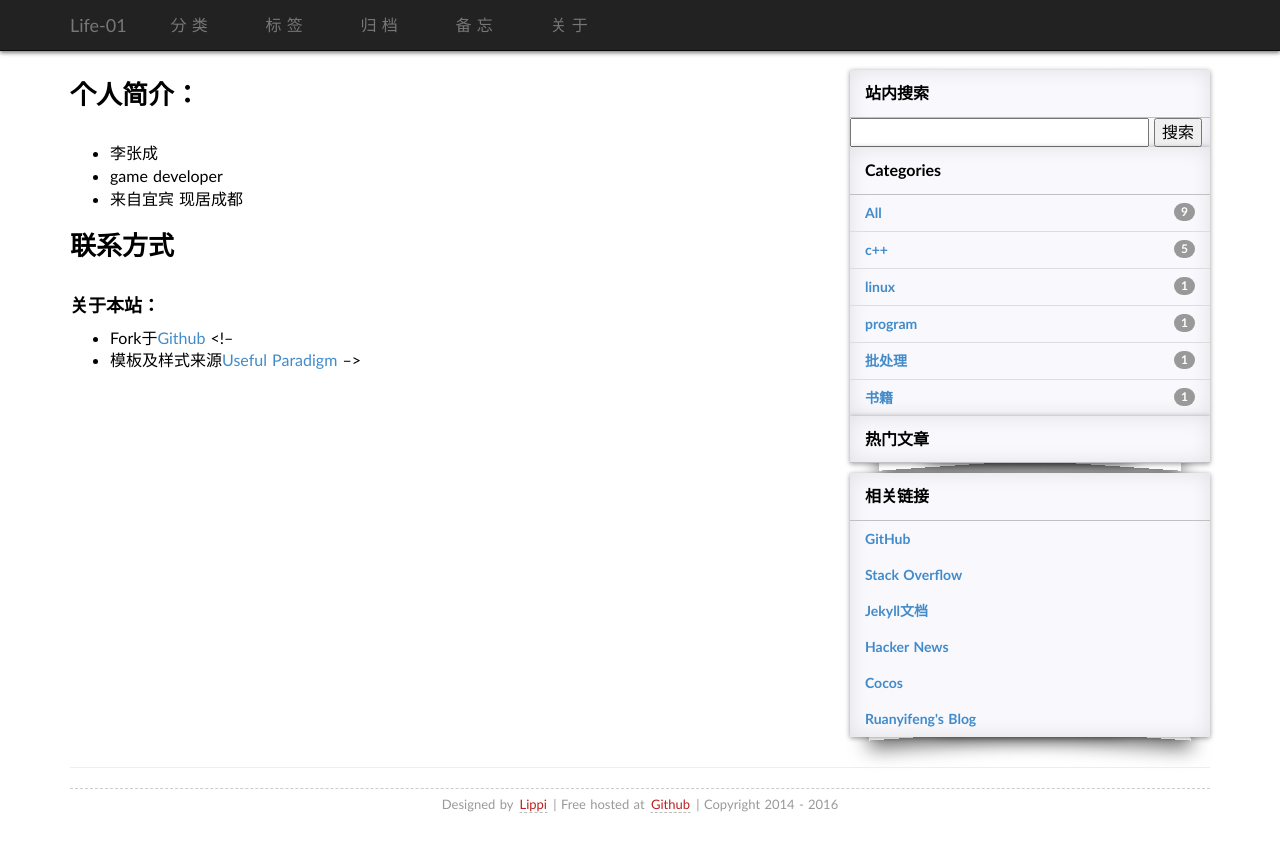
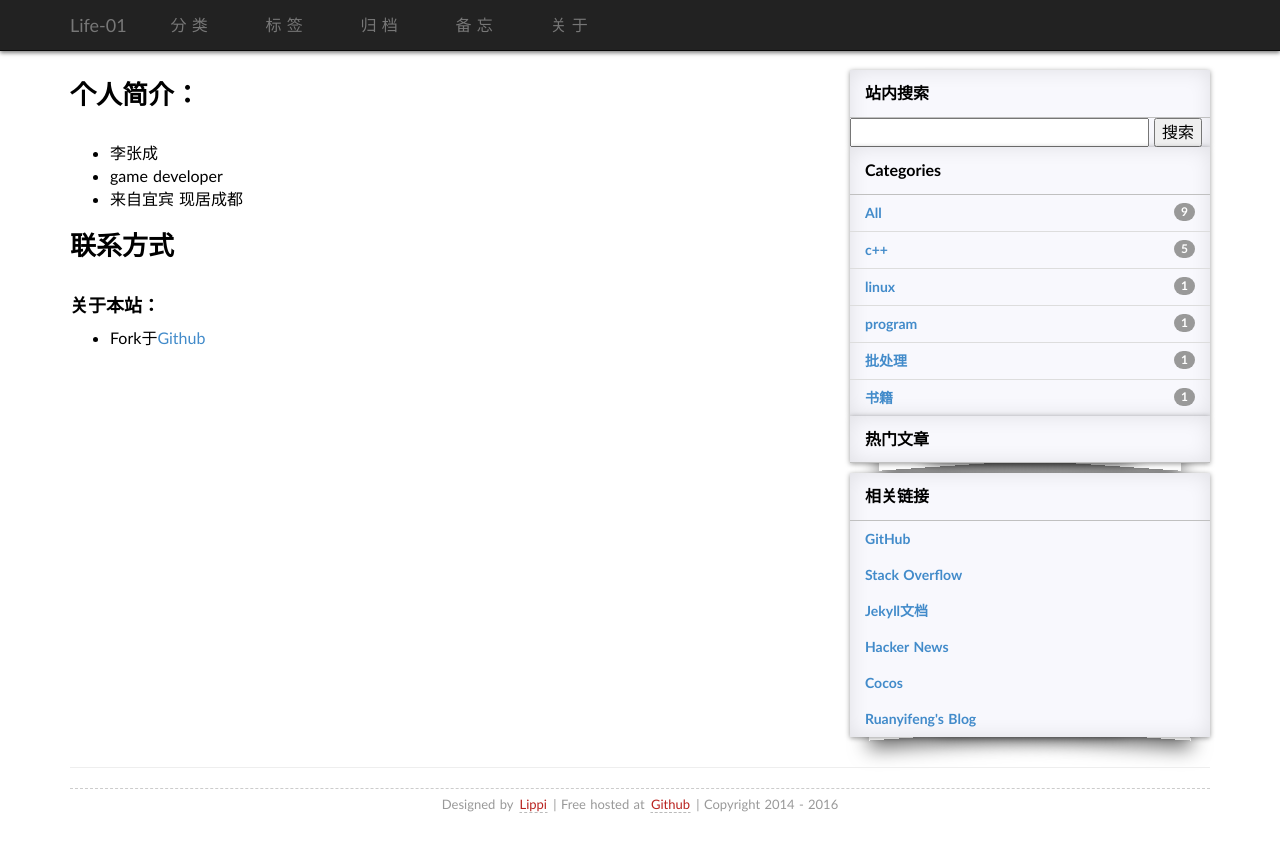
Before and after one commit to eryue/eryue.github.io, a Jekyll site: the page built from about.md, in a window 1280 px wide. Shown: the top 852 px of the page. Built offline with Jekyll 4.4.1, drawn with Linux system fonts in a browser that asks for light colours; some web fonts are replaced; comment, search, counter and statistics services are not loaded.

```diff
--- a/about.md
+++ b/about.md
@@ -21,6 +21,3 @@
 ### 关于本站：
 
 * Fork于[Github](https://github.com/LippiOuYang/LippiOuYang.github.io)
-<!--
-* 模板及样式来源[Useful Paradigm](http://usefulparadigm.com/)
--->
```
